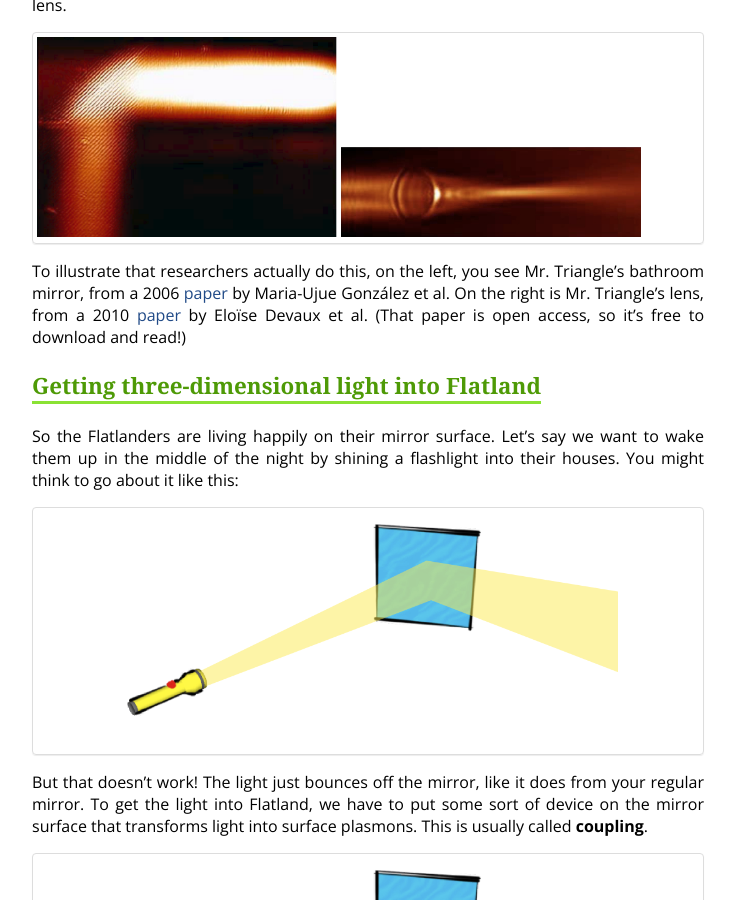
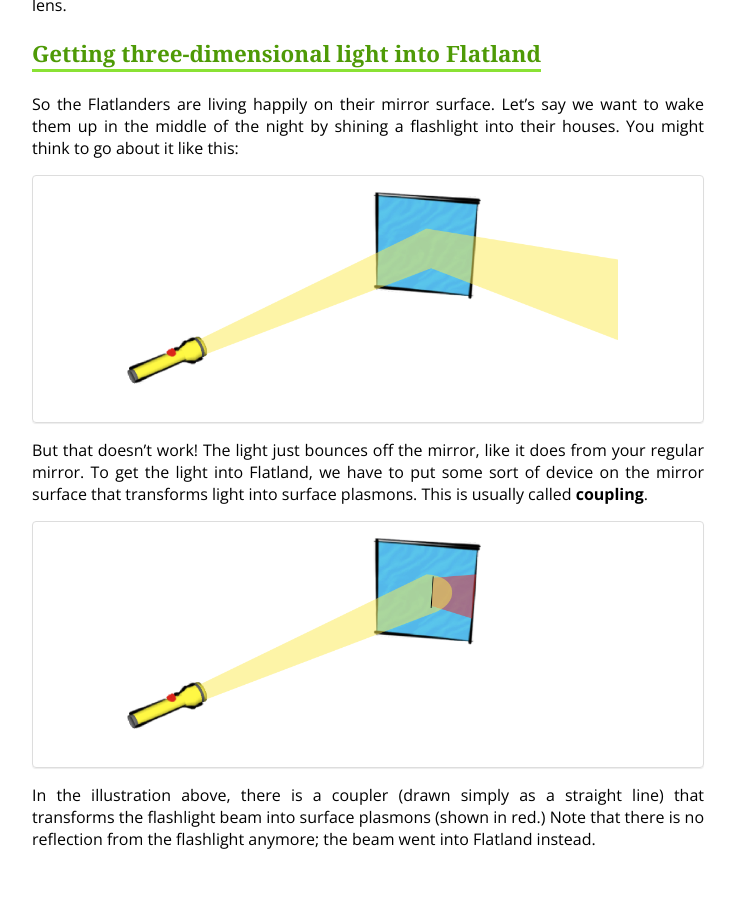
Before and after one commit to ptomato/ptomato.github.com, a Jekyll site: the page built from science/science-what-is.md, in a window 1280 px wide and 900 px high, scrolled down 1333 px. Shown: the whole window, without its empty margins (272-1007 px from the left). Built offline with Jekyll 4.4.1, drawn with Linux system fonts in a browser that asks for light colours; some web fonts are replaced; some of the changed lines change nothing that is shown.

Commit message:
Update science/science-what-is.md
Temporarily remove reprinted figures pending permission (oops); correct link to Flatland

```diff
--- a/science/science-what-is.md
+++ b/science/science-what-is.md
@@ -17,7 +17,7 @@ Read it for as long as you're interested and quit as soon as you're not &mdash;
 # Surface plasmons #
 
 You might know a book called _Flatland_ by one Dr. Edwin Abbott Abbott.
-It's a short allegorical tale (you can read it [online](...) and it doesn't take very long) that satirizes the class society and the status of women in late 19th century England.
+It's a short allegorical tale (you can read it [online](http://www.gutenberg.org/ebooks/97) and it doesn't take very long) that satirizes the class society and the status of women in late 19th century England.
 
 Abbott wanted to make a better world with his book, but his efforts were mostly forgotten &mdash; society eventually changed, but the world was not ready for _Flatland_.
 Perhaps because all the characters were squares, triangles, lines, pentagons, and other polygons, living in a two-dimensional world.
@@ -44,6 +44,7 @@ Let's say that Mr. Triangle there goes to his garden shed and gets his flashligh
 A surface plasmon hits Mr. Hexagon full in the face.
 However, the surface plasmon behaves just like a two-dimensional light wave &mdash; Mr. Triangle could have bounced it off his two-dimensional bathroom mirror, or focused it with a two-dimensional lens.
 
+{% comment %}
 <div class="figure">
 	<a href="http://prb.aps.org/abstract/PRB/v73/i15/e155416"><img src="/images/plasmonic-mirror.png" alt="Plasmonic mirror" title="Probably copyright 2006 the American Physical Society. Used without permission. I believe this is Fair Use under United States copyright law, since only a portion of the original figure has been reproduced, and it is for nonprofit educational purposes." width="300"/></a>
 	<a href="http://dx.doi.org/10.1364/OE.18.020610"><img src="/images/plasmonic-lens.png" alt="Plasmonic lens" title="Probably copyright 2010 the Optical Society of America. Used without permission. I believe this is Fair Use under United States copyright law, since only a portion of the original figure has been reproduced, and it is for nonprofit educational purposes." width="300"/></a>
@@ -52,6 +53,7 @@ However, the surface plasmon behaves just like a two-dimensional light wave &mda
 To illustrate that researchers actually do this, on the left, you see Mr. Triangle's bathroom mirror, from a 2006 [paper](http://dx.doi.org/10.1103/PhysRevB.73.155416) by Maria-Ujue Gonz&aacute;lez et al.
 On the right is Mr. Triangle's lens, from a 2010 [paper](http://dx.doi.org/10.1364/OE.18.020610) by Elo&iuml;se Devaux et al.
 (That paper is open access, so it's free to download and read!)
+{% endcomment %}
 
 # Getting three-dimensional light into Flatland #
 
```
